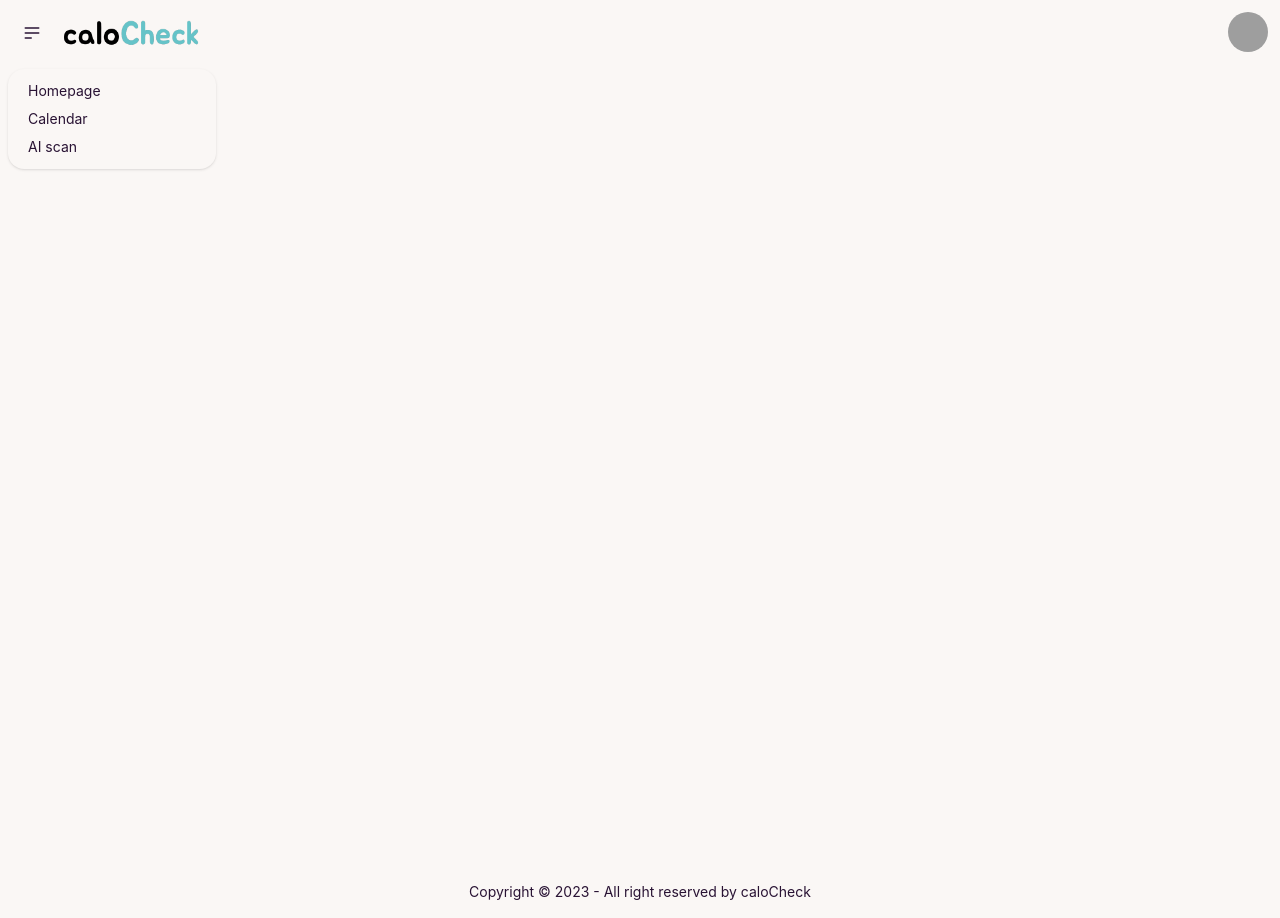
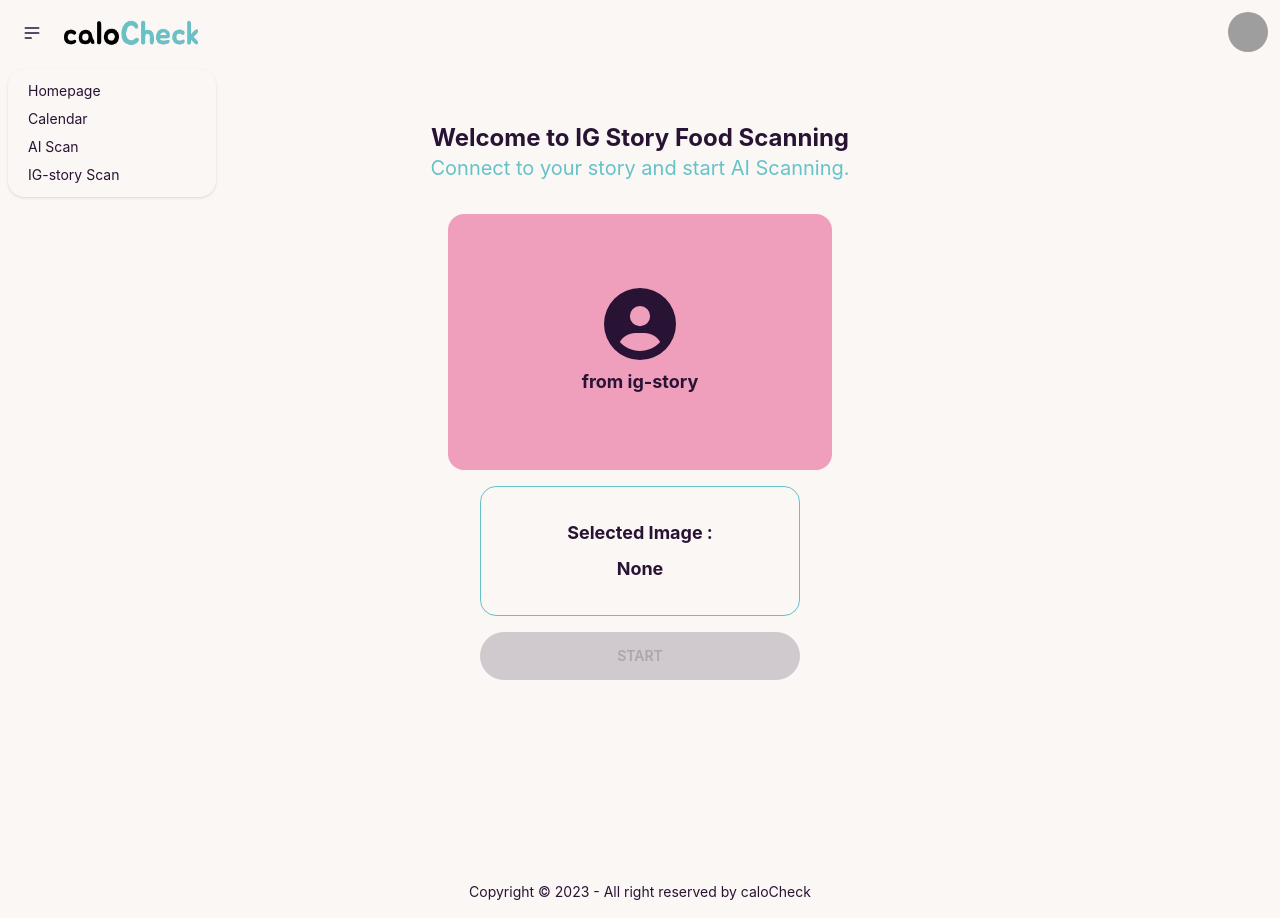
Before and after one commit to lucalugie/CaloCheck-Hackathon, a React (Create React App) app in the folder frontend/: page /ig-scan in a window 1280 px wide. Both pictures are taken after a click on the label 32 px from the left and 33 px from the top of the page. Built offline with nearby package versions, Linux system fonts and the light colour scheme; grey boxes are pictures that could not be loaded.

Commit message:
IG +modify

```diff
--- a/frontend/src/App.js
+++ b/frontend/src/App.js
@@ -17,6 +17,7 @@ import Buyfood from "./components/Addfood/Buyfood";
 import Datastatus from "./components/DataStatus/Datastatus";
 import Register from "./components/Register/Register";
 import ConfirmAI from "./components/Scan/ConfirmAI";
+import IG from "./components/Scan/IG";
 
 function App() {
   return (
@@ -31,6 +32,7 @@ function App() {
           <Route path="/register" element={<Register />}></Route>
           <Route path="/welcome" element={<Welcome />}></Route>
           <Route path="/ai-scan" element={<AI />}></Route>
+          <Route path="/ig-scan" element={<IG />}></Route>
           <Route path="/ai-scan/confirm" element={<ConfirmAI />}></Route>
           <Route path="/settings" element={<Settings />}></Route>
           <Route path="/myfood" element={<MyFood />}></Route>
@@ -39,6 +41,8 @@ function App() {
           <Route path="/myfood/Addfood/Cookfood" element={<Cookfood />}></Route>
           <Route path="/myfood/Addfood/Buyfood" element={<Buyfood/>}></Route>
           <Route path="/datastatus" element={<Datastatus/>}></Route>
+
+          <Route path="/today" element={<TodayFood />}></Route>
 
 
           {/* /myfood/Addfood/Buyfood */}
--- a/frontend/src/components/Home/MyNutrition.js
+++ b/frontend/src/components/Home/MyNutrition.js
@@ -1,11 +1,7 @@
 import styled from "styled-components";
 
 function MyNutrition({ className, nutritionData }) {
-  const currentDate = new Date();
-  const year = currentDate.getFullYear();
-  const month = String(currentDate.getMonth() + 1).padStart(2, "0");
-  const day = String(currentDate.getDate()).padStart(2, "0");
-  const formattedDate = `${year}-${month}-${day}`;
+
 
   function findPercentage(achieve, goals) {
     const percentage = (achieve / goals) * 100;
@@ -15,20 +11,7 @@ function MyNutrition({ className, nutritionData }) {
   return (
     <div className={className}>
       <div className="nutritionWrap bg-primary flex flex-col">
-        <div className="nutriNavbar flex flex-row justify-between">
-          <div className="m-4 ml-6 font-bold">Today</div>
-          <div className="join border-transparent ">
-            <button className="join-item btn bg-transparent border-transparent hover:bg-transparent hover:border-transparent">
-              «
-            </button>
-            <button className="join-item btn font-bold bg-transparent border-transparent hover:bg-transparent hover:border-transparent">
-              {formattedDate}
-            </button>
-            <button className="join-item btn bg-transparent border-transparent hover:bg-transparent hover:border-transparent">
-              »
-            </button>
-          </div>
-        </div>
+
 
         <div className="nutrition">
           <div className="progressWrapper left">
--- a/frontend/src/components/Navbar.js
+++ b/frontend/src/components/Navbar.js
@@ -37,7 +37,10 @@ function Navbar() {
               <Link to="/datastatus">Calendar</Link>
               </li>
               <li>
-              <Link to="/ai-scan">AI scan</Link>
+              <Link to="/ai-scan">AI Scan</Link>
+              </li>
+              <li>
+              <Link to="/ig-scan">IG-story Scan</Link>
               </li>
             </ul>
           </div>
--- a/frontend/src/components/Register/Bmi.js
+++ b/frontend/src/components/Register/Bmi.js
@@ -5,7 +5,7 @@ import { faArrowLeft } from "@fortawesome/free-solid-svg-icons";
 
 function Bmi({ className, dataage, dataheight, dataweight, onSubmit, onEdit }) {
   const [age, setAge] = useState(dataage || "");
-  const [height, setHeight] = useState( dataheight || "");
+  const [height, setHeight] = useState(dataheight || "");
   const [weight, setWeight] = useState(dataweight || "");
   const [error, setError] = useState("");
 
@@ -23,7 +23,6 @@ function Bmi({ className, dataage, dataheight, dataweight, onSubmit, onEdit }) {
   const handleSubmit = () => {
     onSubmit(age, weight, height);
   };
-
 
   return (
     <div className={className}>
@@ -66,10 +65,13 @@ function Bmi({ className, dataage, dataheight, dataweight, onSubmit, onEdit }) {
           <div className="box flex flex-row justify-center items-center ">
             <div className="pr-4 font-bold text-xl text-center">ส่วนสูง</div>
             <input
-              type="number"
+              type="text"
               placeholder="0"
               value={height}
-              onChange={(e) => setHeight(e.target.value)}
+              onChange={(e) => {
+                const newValue = e.target.value.replace(/[^0-9]/g, "");
+                setHeight(newValue);
+              }}
               className="input input-bordered input-secondary w-1/4 max-w-xs text-center"
             />
             <div className="pl-4 font-bold text-xl text-center text-center">
@@ -79,10 +81,13 @@ function Bmi({ className, dataage, dataheight, dataweight, onSubmit, onEdit }) {
           <div className="box flex flex-row justify-center items-center">
             <div className="pr-4 font-bold text-xl text-center">น้ำหนัก</div>
             <input
-              type="number"
+              type="text"
               placeholder="0"
               value={weight}
-              onChange={(e) => setWeight(e.target.value)}
+              onChange={(e) => {
+                const newValue = e.target.value.replace(/[^0-9]/g, "");
+                setWeight(newValue);
+              }}
               className="input input-bordered input-secondary w-1/4 max-w-xs text-center"
             />
             <div className="pl-4 font-bold text-xl text-center">kg.</div>
--- a/frontend/src/components/Register/Register.js
+++ b/frontend/src/components/Register/Register.js
@@ -9,6 +9,7 @@ function Register() {
     age: "",
     weight: "",
     height: "",
+    bmi: "",
   });
 
   const [currentStep, setCurrentStep] = useState("Gender");
@@ -19,8 +20,8 @@ function Register() {
   };
 
   const handleBmiSubmit = (age, weight, height) => {
-    setUserData({ ...userData, age, weight, height });
-    console.log(currentStep);
+    const bmi = calculateBMI(weight, height);
+    setUserData({ ...userData, age, weight, height, bmi });
     setCurrentStep("Complete");
     // submit the data to the database.
   };
@@ -29,6 +30,13 @@ function Register() {
     setCurrentStep(step);
     console.log(currentStep);
   };
+
+  function calculateBMI(weight, height) {
+    weight = parseFloat(weight);
+    height = parseFloat(height);
+    const BMI = weight / ((height * height) / 10000);
+    return parseFloat(BMI).toFixed(2);
+  }
 
   useEffect(() => {
     console.log("Updated userData:", userData);
@@ -49,10 +57,12 @@ function Register() {
             onEdit={() => handleEditStep("Gender")}
           />
         )}
-        {currentStep === "Complete" &&userData.gender &&
+        {currentStep === "Complete" &&
+          userData.gender &&
           userData.age &&
           userData.weight &&
-          userData.height && <Complete />}
+          userData.height &&
+          userData.bmi && <Complete />}
       </div>
     </>
   );
--- a/frontend/src/components/Scan/ConfirmAI.js
+++ b/frontend/src/components/Scan/ConfirmAI.js
@@ -2,40 +2,39 @@ import React, { useState, useEffect } from "react";
 import { Link } from "react-router-dom";
 import styled from "styled-components";
 
-function ConfirmAI({ className}) {
-
+function ConfirmAI({ className }) {
   const demo = {
-        image : "https://christieathome.com/wp-content/uploads/2022/06/Egg-Fried-Rice-3.jpg",
-        name : "ข้าวผัดไข่"
-    }
+    image:
+      "https://christieathome.com/wp-content/uploads/2022/06/Egg-Fried-Rice-3.jpg",
+    name: "ข้าวผัดไข่",
+  };
   const [data, setData] = useState("");
 
   useEffect(() => {
     setData(demo);
   }, []);
 
-
   return (
     <div className={className}>
       <div className="wrap w-full h-1/2">
         <div className="card w-96 bg-base-100 border-2 border-primary shadow-xl">
           <figure className="px-10 pt-10">
-          <img
-            src={data.image}
-            alt="Food"
-            className="rounded-xl"
-          />
+            <img src={data.image} alt="Food" className="rounded-xl" />
           </figure>
           <div className="card-body items-center text-center">
             <h2 className="card-title">{data.name}</h2>
 
             <div className="card-actions">
-
-          <Link to="/myfood"><button className="btn btn-error ">cancel</button></Link>
-          <Link to="/myfood"><button className="btn btn-success ">confrim</button></Link>
+              <Link to="/myfood">
+                <button className="btn btn-error ">cancel</button>
+              </Link>
+              <Link to="/myfood">
+                <button className="btn btn-success ">confrim</button>
+              </Link>
             </div>
           </div>
-      </div></div>
+        </div>
+      </div>
     </div>
   );
 }
@@ -51,5 +50,4 @@ export default styled(ConfirmAI)`
     justify-content: center;
     place-items: center;
   }
-
 `;
--- /dev/null
+++ b/frontend/src/components/Scan/IG.js
@@ -0,0 +1,115 @@
+import React, { useState } from "react";
+import styled from "styled-components";
+import { FontAwesomeIcon, } from "@fortawesome/react-fontawesome";
+import { faCircleUser } from '@fortawesome/free-solid-svg-icons';
+import { Link } from "react-router-dom";
+
+function IG({ className }) {
+  const [selectedImage, setSelectedImage] = useState("");
+  const [showSelectedImage, setShowSelectedImage] = useState(false);
+
+  const handleImageSelection = (image) => {
+    if (selectedImage === image) {
+      setSelectedImage(null);
+    } else {
+      setSelectedImage(image);
+    }
+  };
+
+  return (
+    <div className={className}>
+      <div className="wrap w-full h-1/2 mt-14">
+        <h1 className="text-2xl font-bold text-center flex flex-col justify-center items-center">
+          Welcome to IG Story Food Scanning
+        </h1>
+        <h2 className="text-xl text-primary text-center flex flex-col justify-center items-center mb-4">
+          Connect to your story and start AI Scanning.
+        </h2>
+
+        {/* bottom */}
+
+        <div className="flex justify-center items-center">
+          <div
+            className={`grid-gallery h-64 max-w-sm flex-grow justify-center card bg-secondary rounded-box place-items-center m-4 cursor-pointer duration-100 ${
+              selectedImage === "gallery" ? "selected" : ""
+            }`}
+            onClick={() => {
+              handleImageSelection("gallery");
+            }}
+          >
+            <div className="flex flex-col justify-center items-center">
+            <FontAwesomeIcon icon={faCircleUser} className="font-bold text-7xl" />
+              <h2 className="text-lg font-bold mt-2 text-center">
+                from ig-story
+              </h2>
+            </div>
+          </div>
+          </div>
+
+
+          {/* show */}
+          <div className="flex row justify-center items-center mb-4">
+            {showSelectedImage && selectedImage ? (
+              <div className="card w-80 border border-primary aspect-w-1 aspect-h-1">
+                <div className="card-body items-center text-center">
+                  <h2 className="text-lg font-bold">Selected Image :</h2>
+                </div>
+                <figure className="px-4 pb-4">
+                  <img
+                    src={selectedImage}
+                    alt="Selected"
+                    className=" w-full max-h-44 object-contain rounded-xl"
+                  />
+                </figure>
+              </div>
+            ) : (
+              <div className="card w-80 border border-primary">
+                <div className="card-body items-center text-center">
+                  <h2 className="text-lg font-bold items-center">
+                    Selected Image :
+                  </h2>
+                  <h2 className="text-lg font-bold items-center">None</h2>
+                </div>
+              </div>
+            )}
+          </div>
+
+          {/* bottom */}
+          {selectedImage ? (
+            <Link to="/ai-scan/confirm">
+              <div className="flex row justify-center items-center">
+                <button className="btn btn-primary w-1/3 max-w-xs">
+                  Start
+                </button>
+              </div>
+            </Link>
+          ) : (
+            <div className="flex row justify-center items-center">
+              <button className="btn btn-primary w-1/3 max-w-xs" disabled>
+                Start
+              </button>
+            </div>
+          )}
+        </div>
+      </div>
+
+  );
+}
+
+export default styled(IG)`
+  .selected {
+    border: 3px solid #3490dc;
+  }
+
+  .disabled {
+    cursor: not-allowed;
+    opacity: 0.5;
+  }
+
+  .wrap {
+    display: flex;
+    flex-direction: column;
+    justify-content: center;
+    top: 50%;
+  }
+`;
```
Also changed, not shown: frontend/src/components/Register/Settings.js (+32 -11 lines), frontend/src/components/Scan/AI.js (+7 -6 lines). Lines whose indentation alone changed are shown as unchanged.
